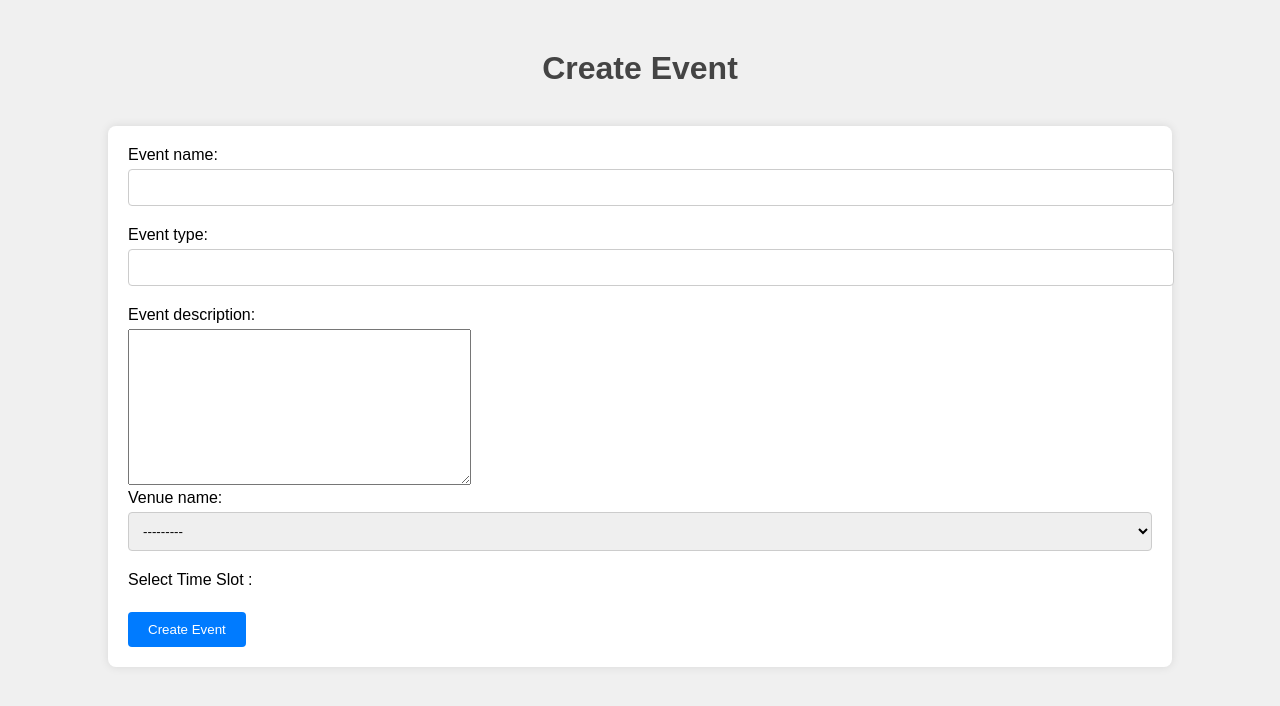
After one commit to anitmangal/DBMS_Lab-Spring24, a Django app: page /create_event/ in a window 1280 px wide. The commit adds this page. Shown: the top 706 px of the page. Run offline with Django 5.2, Linux system fonts and the light colour scheme; the visitor is signed in with stand-in values (Sample User, id 1); data that the repository does not hold is empty.

Commit message:
Small changes

```diff
--- a/Assign4/festmgmt/festmgmt/forms.py
+++ b/Assign4/festmgmt/festmgmt/forms.py
@@ -95,6 +95,8 @@ class AddWinnerForm(forms.ModelForm):
     def __init__(self, *args, **kwargs):
         self.event_id = kwargs.pop('event_id', None)
         super(AddWinnerForm, self).__init__(*args, **kwargs)
+        participants = Participant.objects.exclude(event_winner__event_id=self.event_id)
+        self.fields['participant_id'].queryset = participants
 
     @transaction.atomic
     def save(self, commit=True):
@@ -154,26 +156,37 @@ class VenueCreationForm(forms.ModelForm):
         else:
             print("Error")
 
+class TimeSlotChoiceField(forms.ModelChoiceField):
+    def label_from_instance(self, obj):
+        return f"{obj.start_time} to {obj.end_time}"
+
+class VenueChoiceField(forms.ModelChoiceField):
+    def label_from_instance(self, obj):
+        return obj.venue_name
+
+class DateChoiceField(forms.ModelChoiceField):
+    def label_from_instance(self, obj):
+        return obj['date']
+
 class EventCreationForm(forms.ModelForm):
-    event_name = forms.CharField(required=True)
-    event_type = forms.CharField(required=True)
-    event_description = forms.CharField(required=True)
-    time_slot_id = forms.ModelChoiceField(queryset=TimeSlot.objects.all(), required=True, widget=forms.TextInput)
-    venue_name = forms.ModelChoiceField(queryset=Venue.objects.all(), required=True, widget=forms.TextInput)
+    time_slot_id = forms.ModelChoiceField(
+        queryset=TimeSlot.objects.all().order_by('date', 'start_time'),
+        widget=forms.RadioSelect,
+        empty_label=None,
+        label="Select Time Slot :"
+    )
+    venue_name = forms.ModelChoiceField(queryset=Venue.objects.all(), required=True)
 
     class Meta:
         model = Event
-        fields = ['event_name', 'event_type', 'event_description', 'time_slot_id', 'venue_name']
+        fields = ['event_name', 'event_type', 'event_description','venue_name', 'time_slot_id']
 
     @transaction.atomic
     def save(self, commit=True):
+        event = super().save(commit=False)
+        existing_event = Event.objects.filter(time_slot_id=self.cleaned_data['time_slot_id'], venue_name=self.cleaned_data['venue_name'])
+        if existing_event:
+            raise forms.ValidationError("The venue is already booked for the selected time slot.")
         if commit:
-            Event.objects.create(
-                event_name=self.cleaned_data['event_name'],
-                event_type=self.cleaned_data['event_type'],
-                event_description=self.cleaned_data['event_description'],
-                time_slot_id=self.cleaned_data['time_slot_id'],
-                venue_name=self.cleaned_data['venue_name'],
-            )
-        else:
-            print("Error")
+            event.save()
+        return event
--- a/Assign4/festmgmt/festmgmt/models.py
+++ b/Assign4/festmgmt/festmgmt/models.py
@@ -2,6 +2,11 @@ from django.db import models
 from django.contrib.auth.models import AbstractUser, PermissionsMixin, UserManager
 from phonenumber_field.modelfields import PhoneNumberField
 import random
+from django.dispatch import receiver
+from django.db.models.signals import pre_save
+from django.core.exceptions import ValidationError
+
+
 
 class useracc(AbstractUser, PermissionsMixin):
 
@@ -99,6 +104,8 @@ class TimeSlot(models.Model):
         verbose_name_plural = 'TimeSlots'
         ordering = ['-time_slot_id']
     REQUIRED_FIELDS = ['time_slot_id', 'date', 'start_time']
+    def __str__(self):
+        return f"{self.date} {self.start_time} - {self.end_time}"
 
 class Venue(models.Model):
     venue_name = models.CharField(max_length=300, primary_key=True)
@@ -111,6 +118,10 @@ class Venue(models.Model):
         verbose_name_plural = 'Venues'
         ordering = ['-venue_name']
     REQUIRED_FIELDS = ['venue_name', 'building', 'audio_visual', 'computer_terminals', 'capacity']
+    def __str__(self):
+        return self.venue_name
+
+
 class Event(models.Model):
     event_id = models.AutoField(primary_key=True)
     event_name = models.CharField(max_length=300)
--- /dev/null
+++ b/Assign4/festmgmt/festmgmt/templates/create_event.html
@@ -0,0 +1,27 @@
+{% load static %}
+<!DOCTYPE html>
+<html lang="en">
+<head>
+    <meta charset="UTF-8">
+    <meta name="viewport" content="width=device-width, initial-scale=1.0">
+    <title>Create Event</title>
+    <link rel="stylesheet" href="{% static 'css/register_style.css' %}">
+</head>
+<body>
+    <h1>Create Event</h1><br>
+    <div class="formDiv">
+        <form method="POST">
+            {% csrf_token %}
+            {{ form.event_name.label_tag }} {{ form.event_name }}<br>
+            {{ form.event_type.label_tag }} {{ form.event_type }}<br>
+            {{ form.event_description.label_tag }} {{ form.event_description }}<br>
+            {{ form.venue_name.label_tag }} {{ form.venue_name }}<br>
+            {{ form.time_slot_id.label_tag }} {{ form.time_slot_id }}<br>
+            <button type="submit" class="btn btn-primary">Create Event</button>
+            {% if error_message %}
+                <p style="color: red;">{{ error_message }}</p>
+            {% endif %}
+        </form>
+    </div>
+</body>
+</html>
--- a/Assign4/festmgmt/festmgmt/templates/organiser_login.html
+++ b/Assign4/festmgmt/festmgmt/templates/organiser_login.html
@@ -23,6 +23,9 @@
             {{ message }}
         </div>
     {% endfor %}
+
+    <!-- Create Event button -->
+    <a href="{% url 'create_event' %}" class="btn btn-primary">Create Event</a>
 
     <!-- Search form -->
     <form method="GET" action="">
--- a/Assign4/festmgmt/festmgmt/templates/student_volunteered_events.html
+++ b/Assign4/festmgmt/festmgmt/templates/student_volunteered_events.html
@@ -52,6 +52,7 @@
                         None<br>
                     {% endif %}
                     <!-- Add buttons for volunteering, organizing, participating here -->
+                    {%comment%}
                     {% if event.event_id in declared_winner_events %}
                         <h3>Winners:</h3>
                         <ul>
@@ -66,7 +67,7 @@
                     {% else %}
                         <p>No winners declared yet.</p>
                     {% endif %}
-                    {% comment %} <h1>Event Winners</h1>
+                    <h1>Event Winners</h1>
                     {% if event_winners %}
                         <table border="1">
                             <thead>
--- a/Assign4/festmgmt/festmgmt/urls.py
+++ b/Assign4/festmgmt/festmgmt/urls.py
@@ -20,6 +20,7 @@ urlpatterns = [
     path('login/organiser/add_winner/<int:event_id>/', views.add_winner, name='add_winner'),
     path('admin/', admin.site.urls),
     path('admin/', admin.site.index, name='adminview'),
-    path('logout/', views.logout_view, name='logout')
+    path('logout/', views.logout_view, name='logout'),
+    path('create_event/', views.create_event_view, name='create_event')
     # Add more URL patterns as needed
 ]
--- a/Assign4/festmgmt/festmgmt/views.py
+++ b/Assign4/festmgmt/festmgmt/views.py
@@ -4,13 +4,17 @@ from django.contrib.auth import authenticate, login
 from django.contrib.auth.decorators import login_required
 from django.contrib import admin, messages
 from django.shortcuts import get_object_or_404
-from .forms import UserCreationForm, StudentCreationForm, OrganiserCreationForm, ParticipantCreationForm, AddWinnerForm
+from .forms import UserCreationForm, StudentCreationForm, OrganiserCreationForm, ParticipantCreationForm, AddWinnerForm, EventCreationForm
 from .models import Event, Volunteer, Student, Participant, Participates, useracc, TimeSlot, Venue, Event_Winner
 from django.db import transaction
 from django.db.models import Q
 from django.db.models import CASCADE
 from django.db.models import deletion
-from django.http import HttpResponseNotAllowed
+from django.http import HttpResponseNotAllowed, JsonResponse, HttpResponse
+from django.shortcuts import render
+from django.template.loader import render_to_string
+from datetime import datetime
+from django import forms
 
 
 def login_view(request):
@@ -301,6 +305,30 @@ def add_winner(request, event_id):
         form = AddWinnerForm(event_id=event.event_id)
     return render(request, 'add_winner.html', {'form': form})
 
+@login_required(login_url="organiser_login")
+def create_event_view(request):
+    message = None
+    if request.method == 'POST':
+        form = EventCreationForm(request.POST)
+
+        if form.is_valid():
+            try:
+                form.save()
+                return redirect('organiser_login')
+            except forms.ValidationError as e:
+                message = str(e)[2:-2]
+    else:
+        form = EventCreationForm()
+    return render(request, 'create_event.html', {'form': form, 'error_message': message})
+
+@login_required(login_url="organiser_login")
+def load_timeslots(request):
+    date_str = request.GET.get('date')
+    date_id = datetime.strptime(date_str, '%Y-%m-%d').date()
+    timeslots = TimeSlot.objects.filter(date=date_id).order_by('start_time')
+    html = render_to_string('timeslots_dropdown_list_options.html', {'timeslots': timeslots})
+    return HttpResponse(html)
+
 @login_required(login_url="events")
 def events_view(request):
     if request.user.role != 'participant':
```
